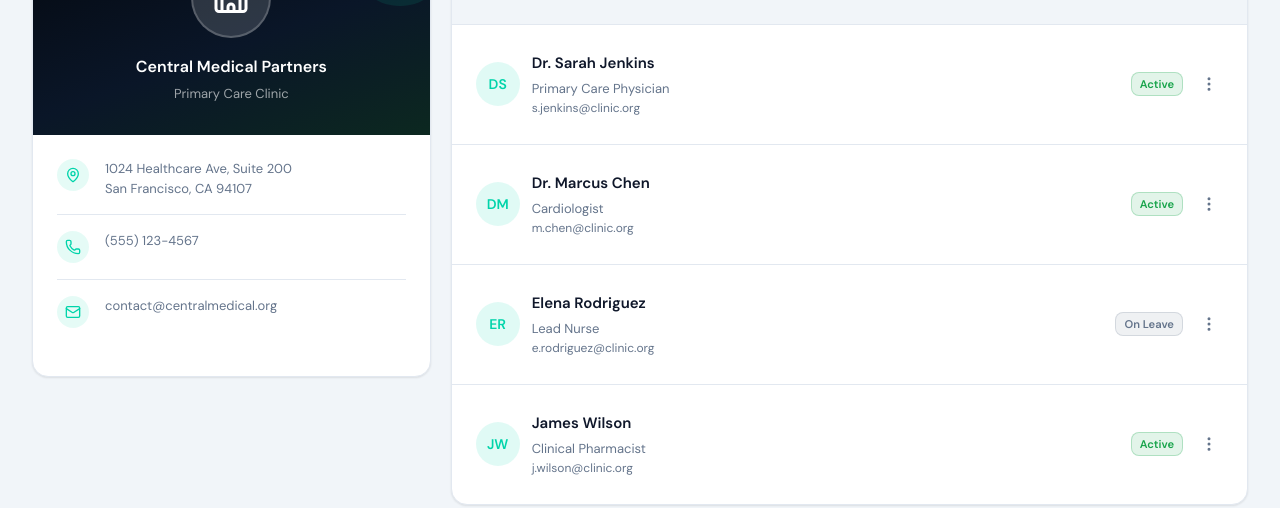
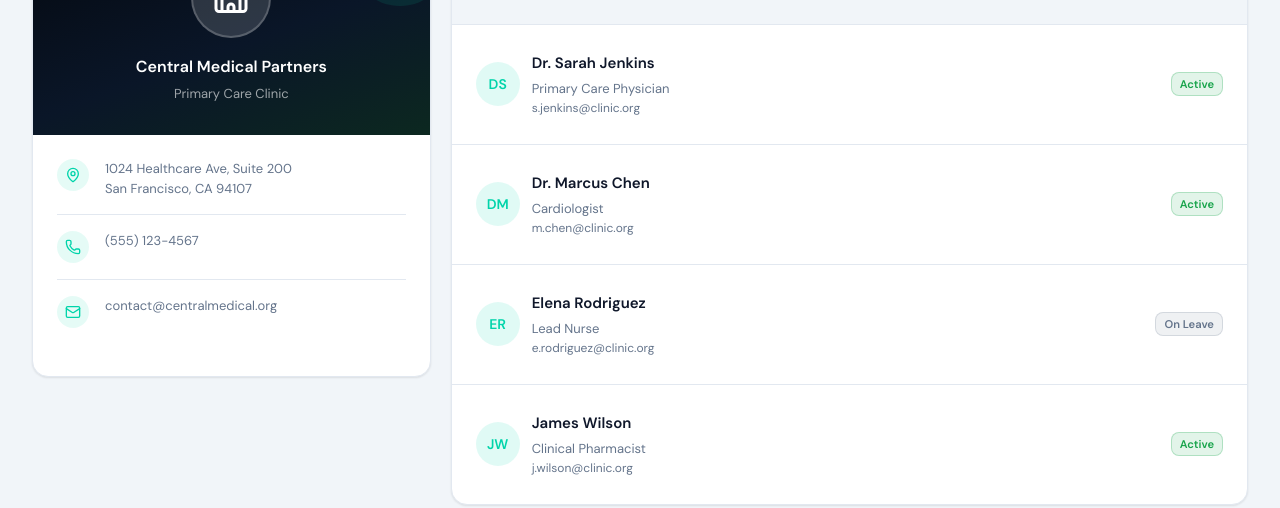
Before and after one commit to voidrlm/capstone, a React (Vite) app in the folder frontend/: page /provider/organization in a window 1280 px wide. Shown: the part 389-897 px from the top of the page. Built offline with nearby package versions, Linux system fonts and the light colour scheme; no server answers; sample sign-in values are in the browser's storage.

Commit message:
fix(frontend): update OrganizationPage logic or UI

```diff
--- a/frontend/src/pages/OrganizationPage.tsx
+++ b/frontend/src/pages/OrganizationPage.tsx
@@ -1,5 +1,5 @@
-import { Box, Typography, Card, CardContent, Avatar, Chip, List, ListItem, ListItemAvatar, ListItemText, Divider, IconButton } from "@mui/material";
-import { Building2, MapPin, Mail, Phone, MoreVertical, Sparkles, Users } from "lucide-react";
+import { Box, Typography, Card, CardContent, Avatar, Chip, List, ListItem, ListItemAvatar, ListItemText, Divider } from "@mui/material";
+import { Building2, MapPin, Mail, Phone, Sparkles, Users } from "lucide-react";
 
 export default function OrganizationPage() {
     const staff = [
@@ -100,7 +100,6 @@ export default function OrganizationPage() {
                                                 : { bgcolor: "rgba(100,116,139,0.1)", color: "#64748b", border: "1px solid rgba(100,116,139,0.2)" }),
                                         }}
                                     />
-                                    <IconButton size="small" sx={{ color: "text.secondary" }}><MoreVertical size={18} /></IconButton>
                                 </Box>
                             </ListItem>
                         ))}
```
